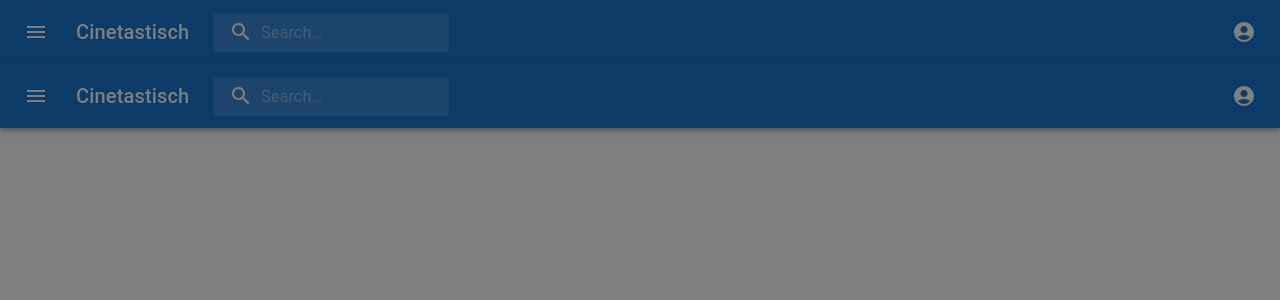
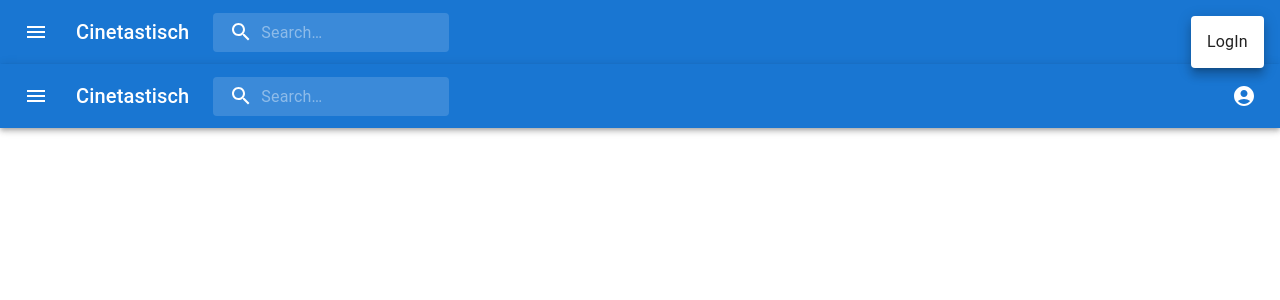
Before and after one commit to KI-Projekt/Kino, a React (Create React App) app: page /header in a window 1280 px wide. Both pictures are taken after a click on the button 1244 px from the left and 32 px from the top of the page. Shown: the top 300 px of the page. Built offline with nearby package versions, Linux system fonts and the light colour scheme.

Commit message:
feat: login first steps

```diff
--- a/src/components/Header.tsx
+++ b/src/components/Header.tsx
@@ -11,8 +11,6 @@ import Menu from '@mui/material/Menu';
 import MenuIcon from '@mui/icons-material/Menu';
 import SearchIcon from '@mui/icons-material/Search';
 import AccountCircle from '@mui/icons-material/AccountCircle';
-import { Dialog, DialogActions, DialogContent, DialogContentText, DialogTitle, Modal, Popover, TextField } from '@mui/material';
-import Login from './Login';
 
 const Search = styled('div')(({ theme }) => ({
   position: 'relative',
@@ -56,32 +54,61 @@ const StyledInputBase = styled(InputBase)(({ theme }) => ({
 
 function Header() {
   const [anchorEl, setAnchorEl] = React.useState<null | HTMLElement>(null);
-  const [mobileMoreAnchorEl, setMobileMoreAnchorEl] =
-    React.useState<null | HTMLElement>(null);
 
   const isMenuOpen = Boolean(anchorEl);
-  const isMobileMenuOpen = Boolean(mobileMoreAnchorEl);
 
   const handleProfileMenuOpen = (event: React.MouseEvent<HTMLElement>) => {
     setAnchorEl(event.currentTarget);
   };
 
-  const handleMobileMenuClose = () => {
-    setMobileMoreAnchorEl(null);
-  };
-
   const handleMenuClose = () => {
     setAnchorEl(null);
-    handleMobileMenuClose();
-  };
-
-  const handleMobileMenuOpen = (event: React.MouseEvent<HTMLElement>) => {
-    setMobileMoreAnchorEl(event.currentTarget);
   };
 
   const menuId = 'primary-search-account-menu';
+  const renderMenu = (
+    <Menu
+      anchorEl={anchorEl}
+      anchorOrigin={{
+        vertical: 'top',
+        horizontal: 'right',
+      }}
+      id={menuId}
+      keepMounted
+      transformOrigin={{
+        vertical: 'top',
+        horizontal: 'right',
+      }}
+      open={isMenuOpen}
+      onClose={handleMenuClose}
+    >
+      <MenuItem onClick={handleMenuClose}>LogIn</MenuItem>
 
-  const mobileMenuId = 'primary-search-account-menu-mobile';
+    </Menu>
+  );
+
+
+  // if logged in
+  /* (
+    <Menu
+      anchorEl={anchorEl}
+      anchorOrigin={{
+        vertical: 'top',
+        horizontal: 'right',
+      }}
+      id={menuId}
+      keepMounted
+      transformOrigin={{
+        vertical: 'top',
+        horizontal: 'right',
+      }}
+      open={isMenuOpen}
+      onClose={handleMenuClose}
+    >
+      <MenuItem onClick={handleMenuClose}>Profile</MenuItem>
+      <MenuItem onClick={handleMenuClose}>My account</MenuItem>
+    </Menu>
+  ); */
 
   const open = Boolean(anchorEl);
   const id = open ? 'simple-popover' : undefined;
@@ -100,29 +127,6 @@ function Header() {
           >
             <MenuIcon />
           </IconButton>
-          <Dialog open={open} onClose={handleMenuClose}>
-            <Login></Login>
-            {/* <DialogTitle>Subscribe</DialogTitle>
-            <DialogContent>
-              <DialogContentText>
-                To subscribe to this website, please enter your email address here. We
-                will send updates occasionally.
-              </DialogContentText>
-              <TextField
-                autoFocus
-                margin="dense"
-                id="name"
-                label="Email Address"
-                type="email"
-                fullWidth
-                variant="standard"
-              />
-            </DialogContent>
-            <DialogActions>
-              <Button onClick={handleClose}>Cancel</Button>
-              <Button onClick={handleClose}>Subscribe</Button>
-            </DialogActions> */}
-          </Dialog>
           <Typography
             variant="h6"
             noWrap
@@ -154,20 +158,9 @@ function Header() {
               <AccountCircle />
             </IconButton>
           </Box>
-          {/* <Box sx={{ display: { xs: 'flex', md: 'none' } }}>
-            <IconButton
-              size="large"
-              aria-label="show more"
-              aria-controls={mobileMenuId}
-              aria-haspopup="true"
-              onClick={handleMobileMenuOpen}
-              color="inherit"
-            >
-              <MoreIcon />
-            </IconButton>
-          </Box> */}
         </Toolbar>
       </AppBar>
+      {renderMenu}
     </Box>
   );
 }
```
